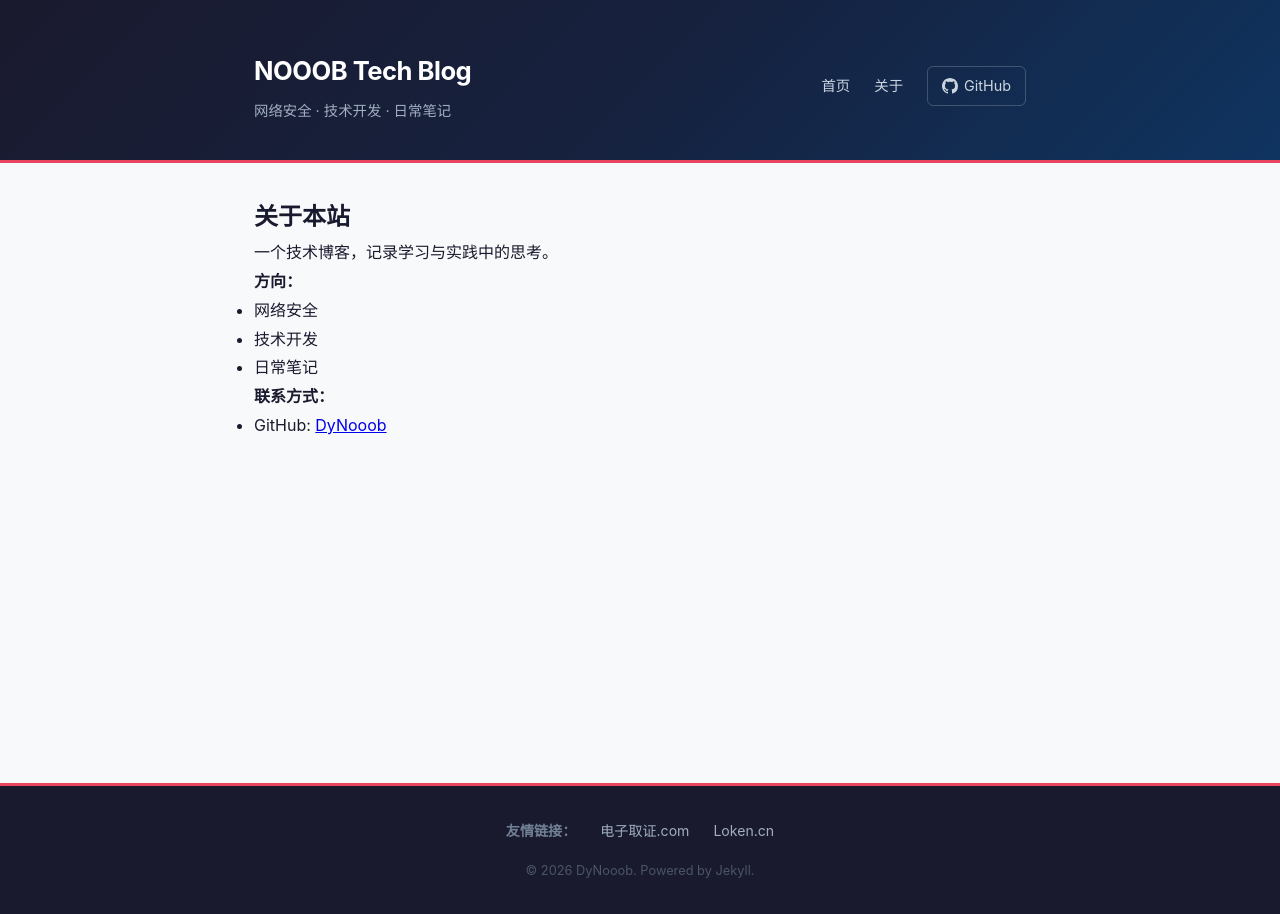
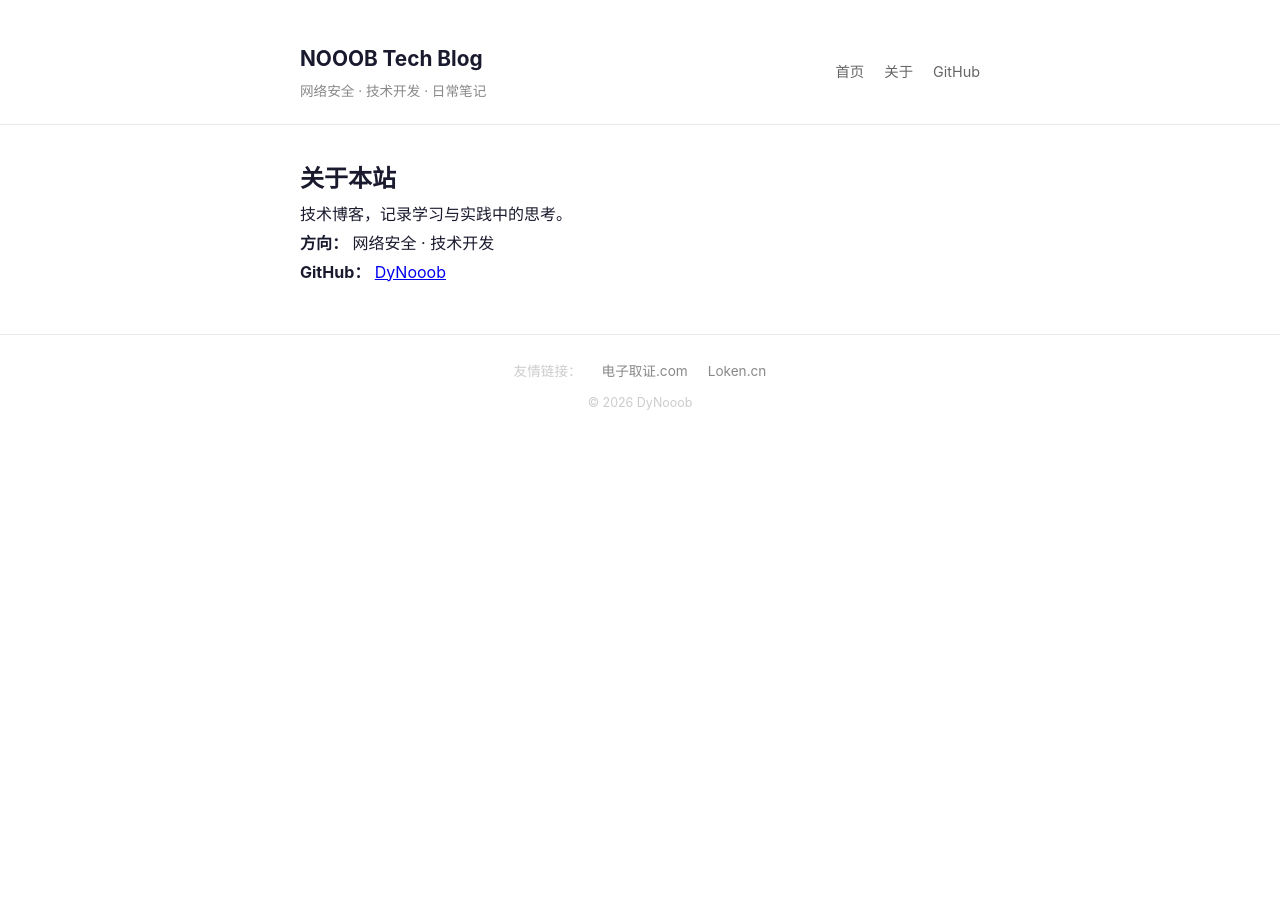
Before and after one commit to DyNooob/dynooob.github.io, a Jekyll site: the page built from about.md, in a window 1280 px wide. Built offline with Jekyll 4.4.1, drawn with Linux system fonts in a browser that asks for light colours.

Commit message:
simplify: clean minimal design, remove heavy styles

```diff
--- a/_layouts/default.html
+++ b/_layouts/default.html
@@ -1,5 +1,5 @@
 <!DOCTYPE html>
-<html lang="{{ site.lang | default: "zh-CN" }}">
+<html lang="zh-CN">
 <head>
   <meta charset="UTF-8">
   <meta name="viewport" content="width=device-width, initial-scale=1.0">
@@ -15,17 +15,12 @@
   <div class="wrapper">
     <div>
       <h1><a href="{{ "/" | relative_url }}">{{ site.title }}</a></h1>
-      {% if site.description %}
       <div class="subtitle">{{ site.description }}</div>
-      {% endif %}
     </div>
-    <nav class="nav-links">
+    <nav>
       <a href="{{ "/" | relative_url }}">首页</a>
       <a href="{{ "/about/" | relative_url }}">关于</a>
-      <a class="github-link" href="https://github.com/DyNooob" target="_blank" rel="noopener">
-        <svg width="16" height="16" viewBox="0 0 16 16" fill="currentColor"><path d="M8 0C3.58 0 0 3.58 0 8c0 3.54 2.29 6.53 5.47 7.59.4.07.55-.17.55-.38 0-.19-.01-.82-.01-1.49-2.01.37-2.53-.49-2.69-.94-.09-.23-.48-.94-.82-1.13-.28-.15-.68-.52-.01-.53.63-.01 1.08.58 1.23.82.72 1.21 1.87.87 2.33.66.07-.52.28-.87.51-1.07-1.78-.2-3.64-.89-3.64-3.95 0-.87.31-1.59.82-2.15-.08-.2-.36-1.02.08-2.12 0 0 .67-.21 2.2.82.64-.18 1.32-.27 2-.27.68 0 1.36.09 2 .27 1.53-1.04 2.2-.82 2.2-.82.44 1.1.16 1.92.08 2.12.51.56.82 1.27.82 2.15 0 3.07-1.87 3.75-3.65 3.95.29.25.54.73.54 1.48 0 1.07-.01 1.93-.01 2.2 0 .21.15.46.55.38A8.013 8.013 0 0016 8c0-4.42-3.58-8-8-8z"/></svg>
-        GitHub
-      </a>
+      <a href="https://github.com/DyNooob" target="_blank" rel="noopener">GitHub</a>
     </nav>
   </div>
 </header>
@@ -43,9 +38,7 @@
       <a href="https://xn--ehq593l0v87d.com" target="_blank" rel="noopener">电子取证.com</a>
       <a href="https://loken.cn" target="_blank" rel="noopener">Loken.cn</a>
     </div>
-    <div class="copyright">
-      &copy; {{ site.time | date: "%Y" }} {{ site.author }}. Powered by Jekyll.
-    </div>
+    <div class="copyright">&copy; {{ site.time | date: "%Y" }} {{ site.author }}</div>
   </div>
 </footer>
 
--- a/about.md
+++ b/about.md
@@ -5,12 +5,8 @@ title: 关于
 
 ## 关于本站
 
-一个技术博客，记录学习与实践中的思考。
+技术博客，记录学习与实践中的思考。
 
-**方向：**
-- 网络安全
-- 技术开发
-- 日常笔记
+**方向：** 网络安全 · 技术开发
 
-**联系方式：**
-- GitHub: [DyNooob](https://github.com/DyNooob)
+**GitHub：** [DyNooob](https://github.com/DyNooob)
--- a/assets/css/style.css
+++ b/assets/css/style.css
@@ -1,36 +1,29 @@
 /* ============================================
-   NOOOB Tech Blog - Custom Styles
-   Overrides jekyll-theme-hacker defaults
+   NOOOB Tech Blog - Minimal Clean Styles
    ============================================ */
 
 /* --- Reset & Base --- */
-* {
-  margin: 0;
-  padding: 0;
-  box-sizing: border-box;
-}
+* { margin: 0; padding: 0; box-sizing: border-box; }
 
 body {
-  font-family: -apple-system, BlinkMacSystemFont, "Segoe UI", "Noto Sans SC", Roboto, "Helvetica Neue", Arial, sans-serif;
-  background: #f8f9fa;
+  font-family: -apple-system, BlinkMacSystemFont, "Segoe UI", "Noto Sans SC", sans-serif;
+  background: #fff;
   color: #1a1a2e;
   line-height: 1.8;
   font-size: 16px;
 }
 
-/* --- Layout --- */
 .wrapper {
-  max-width: 820px;
+  max-width: 720px;
   margin: 0 auto;
-  padding: 0 24px;
+  padding: 0 20px;
 }
 
 /* --- Header --- */
 header {
-  background: linear-gradient(135deg, #1a1a2e 0%, #16213e 50%, #0f3460 100%);
-  padding: 48px 0 36px;
+  padding: 40px 0 20px;
+  border-bottom: 1px solid #eaeaea;
   margin-bottom: 32px;
-  border-bottom: 3px solid #e94560;
 }
 
 header .wrapper {
@@ -38,70 +31,40 @@ header .wrapper {
   justify-content: space-between;
   align-items: center;
   flex-wrap: wrap;
-  gap: 16px;
+  gap: 12px;
 }
 
 header h1 {
-  font-size: 1.6rem;
+  font-size: 1.3rem;
   font-weight: 700;
-  letter-spacing: -0.5px;
 }
 
 header h1 a {
-  color: #fff;
+  color: #1a1a2e;
   text-decoration: none;
-  transition: opacity 0.2s;
-}
-
-header h1 a:hover {
-  opacity: 0.8;
 }
 
 header .subtitle {
-  color: #a0aec0;
-  font-size: 0.9rem;
-  margin-top: 4px;
+  color: #888;
+  font-size: 0.85rem;
+  margin-top: 2px;
 }
 
-header .nav-links {
+header nav {
   display: flex;
-  gap: 24px;
+  gap: 20px;
   align-items: center;
 }
 
-header .nav-links a {
-  color: #cbd5e1;
+header nav a {
+  color: #666;
   text-decoration: none;
   font-size: 0.9rem;
-  transition: color 0.2s;
+  transition: color 0.15s;
 }
 
-header .nav-links a:hover {
-  color: #e94560;
-}
-
-header .github-link {
-  display: inline-flex;
-  align-items: center;
-  gap: 6px;
-  padding: 6px 14px;
-  border: 1px solid rgba(255,255,255,0.2);
-  border-radius: 6px;
-  font-size: 0.85rem;
-  color: #cbd5e1;
-  text-decoration: none;
-  transition: all 0.2s;
-}
-
-header .github-link:hover {
-  border-color: #e94560;
-  color: #fff;
-}
-
-/* --- Main Content --- */
-main {
-  min-height: 60vh;
-  padding-bottom: 48px;
+header nav a:hover {
+  color: #1a1a2e;
 }
 
 /* --- Post List (Home) --- */
@@ -111,26 +74,21 @@ main {
 }
 
 .post-list li {
-  background: #fff;
-  border: 1px solid #e2e8f0;
-  border-radius: 10px;
-  padding: 20px 24px;
-  margin-bottom: 16px;
-  transition: all 0.2s;
+  padding: 14px 0;
+  border-bottom: 1px solid #f0f0f0;
 }
 
-.post-list li:hover {
-  border-color: #cbd5e1;
-  box-shadow: 0 2px 12px rgba(0,0,0,0.06);
+.post-list li:last-child {
+  border-bottom: none;
 }
 
 .post-list li .post-title {
-  font-size: 1.1rem;
-  font-weight: 600;
+  font-size: 1rem;
+  font-weight: 500;
   color: #1a1a2e;
   text-decoration: none;
   display: block;
-  margin-bottom: 6px;
+  margin-bottom: 4px;
 }
 
 .post-list li .post-title:hover {
@@ -138,80 +96,73 @@ main {
 }
 
 .post-list li .post-meta {
-  font-size: 0.82rem;
-  color: #718096;
+  font-size: 0.8rem;
+  color: #999;
   display: flex;
-  gap: 12px;
+  gap: 10px;
   align-items: center;
-  flex-wrap: wrap;
-}
-
-.post-list li .post-meta .tags {
-  display: inline-flex;
-  gap: 6px;
   flex-wrap: wrap;
 }
 
 .post-list li .post-meta .tag {
   display: inline-block;
-  padding: 1px 8px;
-  background: #edf2f7;
-  color: #4a5568;
-  border-radius: 4px;
+  padding: 1px 7px;
+  background: #f5f5f5;
+  color: #888;
+  border-radius: 3px;
+  font-size: 0.75rem;
+  line-height: 1.6;
+}
+
+/* --- Post Page --- */
+.post-header {
+  margin-bottom: 28px;
+}
+
+.post-header h1 {
+  font-size: 1.6rem;
+  font-weight: 700;
+  line-height: 1.4;
+  margin-bottom: 10px;
+}
+
+.post-header .post-meta {
+  font-size: 0.85rem;
+  color: #999;
+  display: flex;
+  gap: 14px;
+  align-items: center;
+  flex-wrap: wrap;
+}
+
+.post-header .post-meta .tag {
+  display: inline-block;
+  padding: 1px 7px;
+  background: #f5f5f5;
+  color: #888;
+  border-radius: 3px;
   font-size: 0.75rem;
   text-decoration: none;
 }
 
-.post-list li .post-meta .tag:hover {
-  background: #e94560;
-  color: #fff;
-}
-
-/* --- Post Page --- */
-.post-header {
-  margin-bottom: 32px;
-}
-
-.post-header h1 {
-  font-size: 1.8rem;
-  font-weight: 700;
-  line-height: 1.4;
-  color: #1a1a2e;
-  margin-bottom: 12px;
-}
-
-.post-header .post-meta {
-  font-size: 0.85rem;
-  color: #718096;
-  display: flex;
-  gap: 16px;
-  align-items: center;
-  flex-wrap: wrap;
-}
-
 .post-content {
-  background: #fff;
-  border: 1px solid #e2e8f0;
-  border-radius: 10px;
-  padding: 32px 36px;
   font-size: 1rem;
   line-height: 1.9;
+  color: #333;
 }
 
 .post-content h2 {
-  font-size: 1.4rem;
+  font-size: 1.3rem;
   font-weight: 700;
-  margin: 32px 0 16px;
-  padding-bottom: 8px;
-  border-bottom: 2px solid #edf2f7;
+  margin: 32px 0 14px;
   color: #1a1a2e;
 }
 
 .post-content h3 {
-  font-size: 1.15rem;
+  font-size: 1.1rem;
   font-weight: 600;
-  margin: 24px 0 12px;
-  color: #2d3748;
+  margin: 24px 0 10px;
+  color: #333;
 }
 
 .post-content p {
@@ -222,7 +173,6 @@ main {
   color: #e94560;
   text-decoration: none;
   border-bottom: 1px solid transparent;
-  transition: border-color 0.2s;
 }
 
 .post-content a:hover {
@@ -230,22 +180,22 @@ main {
 }
 
 .post-content code {
-  font-family: "SF Mono", "Fira Code", "Cascadia Code", Consolas, monospace;
+  font-family: "SF Mono", "Fira Code", Consolas, monospace;
   font-size: 0.88em;
-  background: #edf2f7;
+  background: #f5f5f5;
   padding: 2px 6px;
-  border-radius: 4px;
-  color: #e94560;
+  border-radius: 3px;
+  color: #d63384;
 }
 
 .post-content pre {
   background: #1a1a2e;
   color: #e2e8f0;
-  padding: 20px;
-  border-radius: 8px;
+  padding: 18px;
+  border-radius: 6px;
   overflow-x: auto;
-  margin: 20px 0;
-  font-size: 0.88rem;
+  margin: 18px 0;
+  font-size: 0.85rem;
   line-height: 1.6;
 }
 
@@ -257,12 +207,11 @@ main {
 }
 
 .post-content blockquote {
-  border-left: 4px solid #e94560;
-  padding: 12px 20px;
-  margin: 20px 0;
-  background: #f7fafc;
-  color: #4a5568;
-  border-radius: 0 6px 6px 0;
+  border-left: 3px solid #e94560;
+  padding: 10px 18px;
+  margin: 18px 0;
+  background: #fafafa;
+  color: #666;
 }
 
 .post-content blockquote p:last-child {
@@ -270,123 +219,101 @@ main {
 }
 
 .post-content ul, .post-content ol {
-  margin: 12px 0 16px 24px;
+  margin: 10px 0 14px 22px;
 }
 
 .post-content li {
-  margin-bottom: 6px;
+  margin-bottom: 4px;
 }
 
 .post-content table {
   width: 100%;
   border-collapse: collapse;
-  margin: 20px 0;
-  font-size: 0.92rem;
+  margin: 18px 0;
+  font-size: 0.9rem;
 }
 
 .post-content th {
-  background: #1a1a2e;
-  color: #fff;
-  padding: 10px 14px;
+  background: #f5f5f5;
+  padding: 8px 12px;
   text-align: left;
   font-weight: 600;
+  border-bottom: 2px solid #eaeaea;
 }
 
 .post-content td {
-  padding: 10px 14px;
-  border-bottom: 1px solid #e2e8f0;
-}
-
-.post-content tr:nth-child(even) td {
-  background: #f7fafc;
+  padding: 8px 12px;
+  border-bottom: 1px solid #f0f0f0;
 }
 
 .post-content hr {
   border: none;
-  border-top: 2px solid #edf2f7;
-  margin: 32px 0;
+  border-top: 1px solid #eaeaea;
+  margin: 28px 0;
 }
 
-.post-content img {
-  max-width: 100%;
-  border-radius: 8px;
-  margin: 16px 0;
-}
-
-/* --- Tags Page --- */
+/* --- Tags Section (Home) --- */
 .tag-list {
   display: flex;
   flex-wrap: wrap;
-  gap: 10px;
-  margin: 20px 0;
+  gap: 6px;
+  margin: 12px 0;
 }
 
 .tag-list a {
   display: inline-block;
-  padding: 6px 14px;
-  background: #edf2f7;
-  color: #4a5568;
-  border-radius: 6px;
+  padding: 3px 10px;
+  background: #f5f5f5;
+  color: #888;
+  border-radius: 3px;
   text-decoration: none;
-  font-size: 0.88rem;
-  transition: all 0.2s;
+  font-size: 0.8rem;
+  transition: background 0.15s;
 }
 
 .tag-list a:hover {
-  background: #e94560;
-  color: #fff;
+  background: #eaeaea;
 }
 
 /* --- Section Headers --- */
 .section-title {
-  font-size: 1.1rem;
-  font-weight: 700;
-  color: #1a1a2e;
-  margin: 32px 0 16px;
-  display: flex;
-  align-items: center;
-  gap: 8px;
-}
-
-.section-title::after {
-  content: '';
-  flex: 1;
-  height: 1px;
-  background: #e2e8f0;
+  font-size: 0.85rem;
+  font-weight: 600;
+  color: #999;
+  text-transform: uppercase;
+  letter-spacing: 1px;
+  margin: 32px 0 8px;
 }
 
 /* --- Footer --- */
 footer {
-  background: #1a1a2e;
-  color: #a0aec0;
-  padding: 32px 0;
+  border-top: 1px solid #eaeaea;
+  padding: 24px 0;
   margin-top: 48px;
-  border-top: 3px solid #e94560;
 }
 
 footer .wrapper {
   display: flex;
   flex-direction: column;
-  gap: 16px;
+  gap: 8px;
 }
 
 footer .footer-links {
   display: flex;
   flex-wrap: wrap;
-  gap: 10px 24px;
+  gap: 8px 20px;
   justify-content: center;
-  font-size: 0.88rem;
+  font-size: 0.85rem;
+  color: #aaa;
 }
 
 footer .footer-links .label {
-  color: #718096;
-  font-weight: 600;
+  color: #ccc;
 }
 
 footer .footer-links a {
-  color: #a0aec0;
+  color: #888;
   text-decoration: none;
-  transition: color 0.2s;
 }
 
 footer .footer-links a:hover {
@@ -395,34 +322,23 @@ footer .footer-links a:hover {
 
 footer .copyright {
   text-align: center;
-  font-size: 0.8rem;
-  color: #4a5568;
+  font-size: 0.78rem;
+  color: #ccc;
 }
 
 /* --- Responsive --- */
 @media (max-width: 640px) {
   header {
-    padding: 32px 0 24px;
+    padding: 24px 0 16px;
   }
-
   header .wrapper {
     flex-direction: column;
     text-align: center;
   }
-
-  header .nav-links {
+  header nav {
     gap: 16px;
   }
-
-  .post-content {
-    padding: 20px;
-  }
-
   .post-header h1 {
-    font-size: 1.4rem;
-  }
-
-  .post-list li {
-    padding: 16px 18px;
+    font-size: 1.3rem;
   }
 }
```
Also changed, not shown: _includes/footer.html (deleted, +0 -8 lines), _layouts/post.html (+6 -13 lines).
